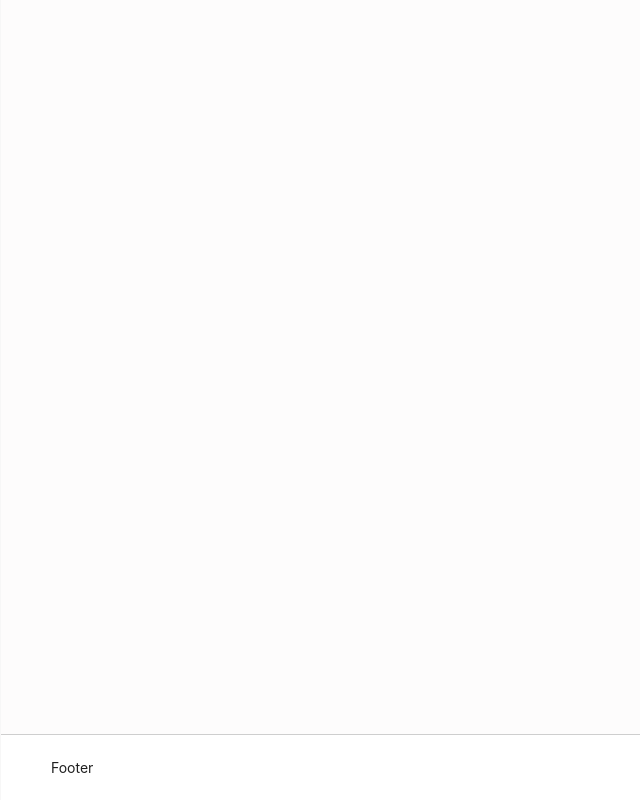
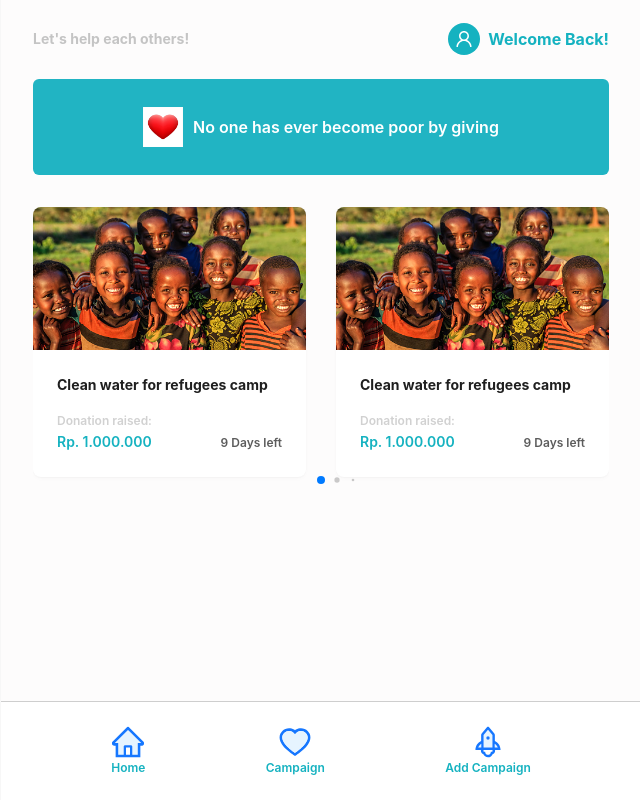
Before and after one commit to vickyadrii/workshop-client, a React (Vite) app in the folder crowdfunding-client/: page / in a window 1280 px wide. Shown: the whole page, without its empty margins (319-959 px from the left). Built offline with nearby package versions, Linux system fonts and the light colour scheme.

Commit message:
fix: update component name, router name, styling a header and footer

```diff
--- a/crowdfunding-client/package.json
+++ b/crowdfunding-client/package.json
@@ -13,7 +13,6 @@
     "antd": "^5.2.1",
     "react": "^18.2.0",
     "react-dom": "^18.2.0",
-    "react-icons": "^4.7.1",
     "react-router-dom": "^6.8.1",
     "swiper": "^9.0.5"
   },
--- a/crowdfunding-client/src/layouts/Layout/Layout.jsx
+++ b/crowdfunding-client/src/layouts/Layout/Layout.jsx
@@ -1,9 +1,20 @@
-import { Layout, Menu, Slider } from "antd";
-import { Outlet, useNavigate } from "react-router-dom";
-
+import { Button, Layout, Menu, Slider } from "antd";
+import { Link, Outlet, useNavigate } from "react-router-dom";
+import { HeartTwoTone, HomeTwoTone, RocketTwoTone } from "@ant-design/icons";
 const { Content, Header, Footer } = Layout;
 
 export default function MobileLayout() {
+  const stylePageNavbar = {
+    display: "flex",
+    alignItems: "center",
+    gap: "2px",
+    flexDirection: "column",
+    height: "50px",
+    fontWeight: 600,
+    color: "#15B2C0",
+    fontSize: "12px",
+  };
+
   return (
     <Layout
       style={{
@@ -12,14 +23,6 @@ export default function MobileLayout() {
         margin: "0 auto",
       }}
     >
-      {/* <Header
-        style={{
-          backgroundColor: "#15B2C0",
-          color: "#fff",
-        }}
-      >
-        <h3>This is a header</h3>
-      </Header> */}
       <Content style={{ backgroundColor: "#fdfcfc" }}>
         <Outlet />
       </Content>
@@ -32,7 +35,43 @@ export default function MobileLayout() {
           zIndex: "10",
         }}
       >
-        Footer
+        <div
+          style={{
+            display: "flex",
+            justifyContent: "space-around",
+          }}
+        >
+          <Link to="/">
+            <div style={stylePageNavbar}>
+              <HomeTwoTone
+                style={{
+                  fontSize: 32,
+                }}
+              />
+              Home
+            </div>
+          </Link>
+          <Link to="/campaign">
+            <div style={stylePageNavbar}>
+              <HeartTwoTone
+                style={{
+                  fontSize: 32,
+                }}
+              />
+              Campaign
+            </div>
+          </Link>
+          <Link to="/">
+            <div style={stylePageNavbar}>
+              <RocketTwoTone
+                style={{
+                  fontSize: 32,
+                }}
+              />
+              Add Campaign
+            </div>
+          </Link>
+        </div>
       </Footer>
     </Layout>
   );
--- a/crowdfunding-client/src/modules/home/components/Card.jsx
+++ b/crowdfunding-client/src/modules/home/components/CampaignCard.jsx
@@ -11,7 +11,7 @@ import "swiper/css/pagination";
 
 import "./styles.css";
 
-const HomeCard = () => {
+const CampaignCard = () => {
   const navigate = useNavigate();
   return (
     <Swiper
@@ -59,7 +59,7 @@ const HomeCard = () => {
             <Card
               cover={<img src={image} alt="" />}
               onClick={() => {
-                navigate(`/home/${id}`);
+                navigate(`/campaign/${id}`);
               }}
               bordered={false}
             >
@@ -121,4 +121,4 @@ const HomeCard = () => {
   );
 };
 
-export default HomeCard;
+export default CampaignCard;
--- /dev/null
+++ b/crowdfunding-client/src/modules/home/components/CampaignHeader.jsx
@@ -0,0 +1,45 @@
+import { Avatar } from "antd";
+import { UserOutlined } from "@ant-design/icons";
+
+const CampaignHeader = () => {
+  return (
+    <section
+      style={{
+        display: "flex",
+        justifyContent: "space-between",
+        margin: "1rem 0",
+      }}
+    >
+      <h3
+        style={{
+          fontSize: "14px",
+          color: "#c4c4c4",
+        }}
+      >
+        Let's help each others!
+      </h3>
+      <div
+        style={{
+          display: "flex",
+          alignItems: "center",
+          gap: "8px",
+        }}
+      >
+        <Avatar
+          style={{ backgroundColor: "#15B2C0" }}
+          icon={<UserOutlined />}
+        />
+        <h2
+          style={{
+            fontSize: "16px",
+            color: "#15B2C0",
+          }}
+        >
+          Welcome Back!
+        </h2>
+      </div>
+    </section>
+  );
+};
+
+export default CampaignHeader;
--- a/crowdfunding-client/src/modules/home/components/Header.jsx
+++ /dev/null
@@ -1,44 +0,0 @@
-import { CgSearch } from "react-icons/cg";
-import { IoMdNotificationsOutline } from "react-icons/io";
-
-const Header = () => {
-  return (
-    <section
-      style={{
-        display: "flex",
-        alignItems: "center",
-        justifyContent: "space-between",
-      }}
-    >
-      <div>
-        <h3
-          style={{
-            fontSize: "14px",
-            color: "#c4c4c4",
-          }}
-        >
-          Let's help each others!
-        </h3>
-        <h2
-          style={{
-            fontSize: "16px",
-            color: "#293131",
-          }}
-        >
-          John Doe
-        </h2>
-      </div>
-      <div
-        style={{
-          display: "flex",
-          gap: "10px",
-        }}
-      >
-        <CgSearch size={20} />
-        <IoMdNotificationsOutline size={20} />
-      </div>
-    </section>
-  );
-};
-
-export default Header;
--- /dev/null
+++ b/crowdfunding-client/src/modules/home/pages/CampaignListPage.jsx
@@ -0,0 +1,11 @@
+import { Card } from "antd";
+
+const CampaignListPage = () => {
+  return (
+    <Card>
+      <p>This is a Campaign List Page</p>
+    </Card>
+  );
+};
+
+export default CampaignListPage;
--- /dev/null
+++ b/crowdfunding-client/src/modules/home/pages/CampaignPage.jsx
@@ -0,0 +1,53 @@
+import { useEffect } from "react";
+import CampaignHeader from "../components/CampaignHeader";
+import CampaignCard from "../components/CampaignCard";
+
+import loveImages from "../../../assets/images/love.jpg";
+
+const CampaignPage = () => {
+  useEffect(() => {
+    document.title = "Home | Kita Bisa";
+  }, []);
+  return (
+    <section
+      style={{
+        maxWidth: "800px",
+        margin: "0 auto",
+        padding: "0 2rem",
+      }}
+    >
+      <CampaignHeader />
+      <div
+        style={{
+          display: "flex",
+          justifyContent: "center",
+          alignItems: "center",
+          gap: "10px",
+          backgroundColor: "#21B4C3",
+          height: "6rem",
+          borderRadius: "6px",
+        }}
+      >
+        <img
+          src={loveImages}
+          alt="love"
+          style={{
+            width: "40px",
+          }}
+        />
+        <span
+          style={{
+            color: "#ffffff",
+            fontSize: "16px",
+            fontWeight: "600",
+          }}
+        >
+          No one has ever become poor by giving
+        </span>
+      </div>
+      <CampaignCard />
+    </section>
+  );
+};
+
+export default CampaignPage;
--- a/crowdfunding-client/src/modules/home/pages/HomePage.jsx
+++ /dev/null
@@ -1,117 +0,0 @@
-import { useEffect } from "react";
-import Header from "../components/Header";
-import HomeCard from "../components/Card";
-
-import loveImages from "../../../assets/images/love.jpg";
-import { GiSelfLove } from "react-icons/gi";
-import { MdHealthAndSafety } from "react-icons/md";
-import { ImBook } from "react-icons/im";
-import { Card } from "antd";
-
-const HomePage = () => {
-  const homeCategories = [
-    {
-      Icon: GiSelfLove,
-      title: "Humanity",
-      color: "yellow",
-    },
-    {
-      Icon: MdHealthAndSafety,
-      title: "Health",
-      color: "red",
-    },
-    {
-      Icon: ImBook,
-      title: "Education",
-      color: "blue",
-    },
-  ];
-
-  useEffect(() => {
-    document.title = "Home | Kita Bisa";
-  }, []);
-  return (
-    <section
-      style={{
-        maxWidth: "800px",
-        margin: "0 auto",
-        padding: "0 2rem",
-      }}
-    >
-      <Header />
-      <div
-        style={{
-          display: "flex",
-          justifyContent: "center",
-          alignItems: "center",
-          gap: "10px",
-          backgroundColor: "#21B4C3",
-          height: "6rem",
-          borderRadius: "6px",
-        }}
-      >
-        <img
-          src={loveImages}
-          alt="love"
-          style={{
-            width: "40px",
-          }}
-        />
-        <span
-          style={{
-            color: "#ffffff",
-            fontSize: "16px",
-            fontWeight: "600",
-          }}
-        >
-          No one has ever become poor by giving
-        </span>
-      </div>
-      <div>
-        <h2
-          style={{
-            fontSize: "16px",
-          }}
-        >
-          Categories
-        </h2>
-        <div
-          style={{
-            display: "flex",
-            justifyContent: "space-evenly",
-            // gap: "10px",
-          }}
-        >
-          {homeCategories.map(({ Icon, title, color }, index) => (
-            <Card
-              key={index}
-              className="categories-card"
-              // bordered={false}
-              style={{
-                width: 130,
-                height: 50,
-                display: "flex",
-                justifyContent: "center",
-              }}
-            >
-              <div
-                style={{
-                  display: "flex",
-                  gap: "6px",
-                }}
-              >
-                <div>
-                  <Icon size={20} color={color} />
-                </div>
-                <div>{title}</div>
-              </div>
-            </Card>
-          ))}
-        </div>
-      </div>
-      <HomeCard />
-    </section>
-  );
-};
-
-export default HomePage;
--- a/crowdfunding-client/src/modules/home/pages/index.js
+++ b/crowdfunding-client/src/modules/home/pages/index.js
@@ -1,2 +1,3 @@
-export { default as HomePage } from "./HomePage";
-export { default as HomePageId } from "./HomePageId";
+export { default as CampaignPage } from "./CampaignPage";
+export { default as CampaignListPage } from "./CampaignListPage";
+export { default as CampaignPageId } from "./CampaignPageId";
```
Also changed, not shown: crowdfunding-client/src/modules/home/routes.jsx (+9 -5 lines), crowdfunding-client/src/modules/home/pages/CampaignPageId.jsx (renamed from crowdfunding-client/src/modules/home/pages/HomePageId.jsx), 1 other file (tests, documents, lock files or other folders).
